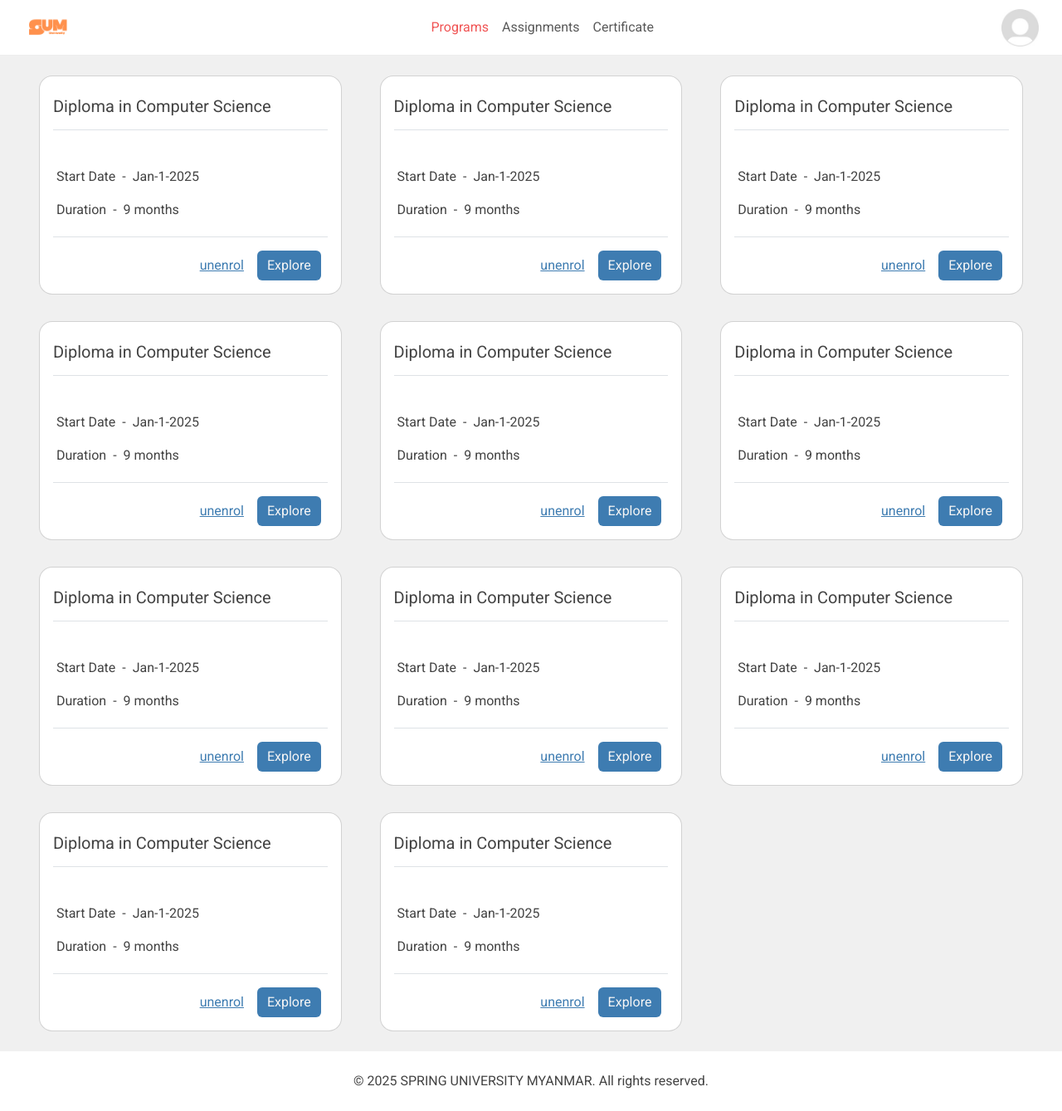
After one commit to daung-mikrokosmos/sum_lms, a Django app: page /dashboard/ in a window 1280 px wide. The commit adds this page. Shown: the whole page at 83% size. Run offline with Django 5.2, Linux system fonts and the light colour scheme; some libraries are stand-ins or nearby versions.

Commit message:
dashboard layout/student dashboard/card

```diff
--- a/sum_school/sum_app/static/css/common.css
+++ b/sum_school/sum_app/static/css/common.css
@@ -43,7 +43,7 @@
   --primary-color: #f9a755;
   --primary-tint-color: #f9b575;
   --secondary-color: #f05555;
-  --sedondary-tint: #f15a5a;
+  --secondary-tint-color: #f15a5a;
   --acent-color: #054a91;
   --acent-tint-color: #3e7cb1;
   --text-color: #434343;
@@ -57,7 +57,7 @@
 
 body {
   font-weight: 400;
-  color: var(--text-color);
+  color: var(--text-color) !important;
 }
 
 /* Nav */
@@ -76,7 +76,6 @@ body {
   top: 100%;
   left: 0;
   width: 100%;
-
   background: var(--bg-color);
   padding-left: 35px;
 }
--- /dev/null
+++ b/sum_school/sum_app/static/css/dashboard.css
@@ -0,0 +1,34 @@
+
+.student--dashboard {
+    display: grid;
+    grid-template-columns: repeat(3,1fr);
+    justify-items: center;
+    row-gap: 2rem;
+}
+
+.card--student {
+    width: 22.8rem;
+    height: 16.5rem;
+    color: var(--text-color) !important;
+}
+
+.card--student .card-body{
+    display : grid !important;
+    grid-template-rows: auto 1fr auto;
+}
+
+.card--student .card--btn{
+    background-color: var(--acent-tint-color);
+    color: var(--secondary-text-color);
+}
+
+.card--btn-danger{
+    color: var(--acent-tint-color);
+}
+.card--btn-danger:hover {
+    color: var(--secondary-color);
+}
+
+.card--student .card--btn:hover{
+    background-color: var(--acent-color);
+}
--- /dev/null
+++ b/sum_school/sum_app/templates/components/_programcard.html
@@ -0,0 +1,23 @@
+<div class='card rounded-4 card--student'>
+    <div class="card-body pb-0">
+        <div class='py-2 border-bottom'>
+          <h5 class="card-title">Diploma in Computer Science</h5>
+        </div>
+        <div class='w-75 p-1 d-flex flex-column justify-content-end'>
+          <p class='d-flex gap-2'>
+            <span>Start Date</span>
+            <span>-</span>
+            <span>Jan-1-2025</span>
+          </p>
+          <p class='d-flex gap-2'>
+            <span>Duration</span>
+            <span>-</span>
+            <span>9 months</span>
+          </p>
+        </div>
+        <div class='d-flex justify-content-end align-items-center gap-3 px-2 py-3 border-top'>
+          <a href="#" class='card--btn-danger'>unenrol</a>
+          <a href="#" class="btn rounded-2 border-0 card--btn">Explore</a>
+        </div>
+    </div>
+</div>
--- a/sum_school/sum_app/templates/components/_studentNavItems.html
+++ b/sum_school/sum_app/templates/components/_studentNavItems.html
@@ -1,10 +1,10 @@
 <ul class="navbar-nav mx-auto">
   <li class="nav-item">
     <a
-      class="nav-link nav--link {% if request.resolver_match.url_name == 'welcome' %}active{% endif %}"
-      href="{% url 'welcome' %}"
-      >Programs</a
-    >
+      class="nav-link nav--link {% if request.resolver_match.url_name == 'dashboard' %}active{% endif %}"
+      href="{% url 'dashboard' %}"
+    >Programs</a>
+
   </li>
   <li class="nav-item">
     <a class="nav-link nav--link" href="#">Assignments</a>
--- /dev/null
+++ b/sum_school/sum_app/templates/components/student_dashboard.html
@@ -0,0 +1,13 @@
+<div class='position-absolute w-100 h-100 overflow-x-hidden overflow-y-scroll p-4 student--dashboard'>
+    {% include "components/_programcard.html" %}
+    {% include "components/_programcard.html" %}
+    {% include "components/_programcard.html" %}
+    {% include "components/_programcard.html" %}
+    {% include "components/_programcard.html" %}
+    {% include "components/_programcard.html" %}
+    {% include "components/_programcard.html" %}
+    {% include "components/_programcard.html" %}
+    {% include "components/_programcard.html" %}
+    {% include "components/_programcard.html" %}
+    {% include "components/_programcard.html" %}
+</div>
--- a/sum_school/sum_app/templates/layouts/base.html
+++ b/sum_school/sum_app/templates/layouts/base.html
@@ -14,11 +14,11 @@
 <body>
 
     <div class="layout">
-        <header>
+        <header class='position-relative z-3'>
             {% include 'components/navbar.html'%}
         </header>
 
-        <main>
+        <main class='position-relative'>
             {% block content %}{% endblock %}
         </main>
 
--- a/sum_school/sum_app/templates/users/dashboard.html
+++ b/sum_school/sum_app/templates/users/dashboard.html
@@ -0,0 +1,24 @@
+{% extends "layouts/base.html" %}
+{% load static %}
+
+{% block extra_css %}
+    <link rel="stylesheet" href="{% static "css/dashboard.css" %}">
+{% endblock%}
+
+{% block content %}
+
+    {% if user.role == 'student' %}
+        {% include "components/student_dashboard.html" %}
+    {% endif %}
+
+    {% if user.role == 'teacher' %}
+        <div class='w-100 h-100 overflow-x-hidden overflow-y-scroll p-4'>
+            <p class='hayhay'>Teacher Dashboard</p>
+        </div>
+    {% endif %}
+
+{% endblock %}
+
+{% block footer %}
+    {% include "components/footer.html" %}
+{% endblock footer %}
--- a/sum_school/sum_app/views.py
+++ b/sum_school/sum_app/views.py
@@ -7,3 +7,15 @@ def welcome(request):
         'page_title': 'WARMLY WELCOME TO SUM',
         'welcome_message': 'Welcome to Spring University Myanmar'
     })
+
+def dashboard(request):
+    user = {
+            "name" : 'Maung Maung',
+            "role" : 'student',
+            "user_image" : 'image'
+        }
+
+    return render(request, 'users/dashboard.html' , {
+        'title' : 'SUM | dashboard',
+        'user' : user
+    })
--- a/sum_school/sum_school/urls.py
+++ b/sum_school/sum_school/urls.py
@@ -16,9 +16,10 @@ Including another URLconf
 """
 from django.contrib import admin
 from django.urls import path
-from sum_app.views import welcome
+from sum_app.views import *
 
 urlpatterns = [
     path('admin/', admin.site.urls),
     path('', welcome, name='welcome'),
+    path('dashboard/' , dashboard , name='dashboard')
 ]
```
